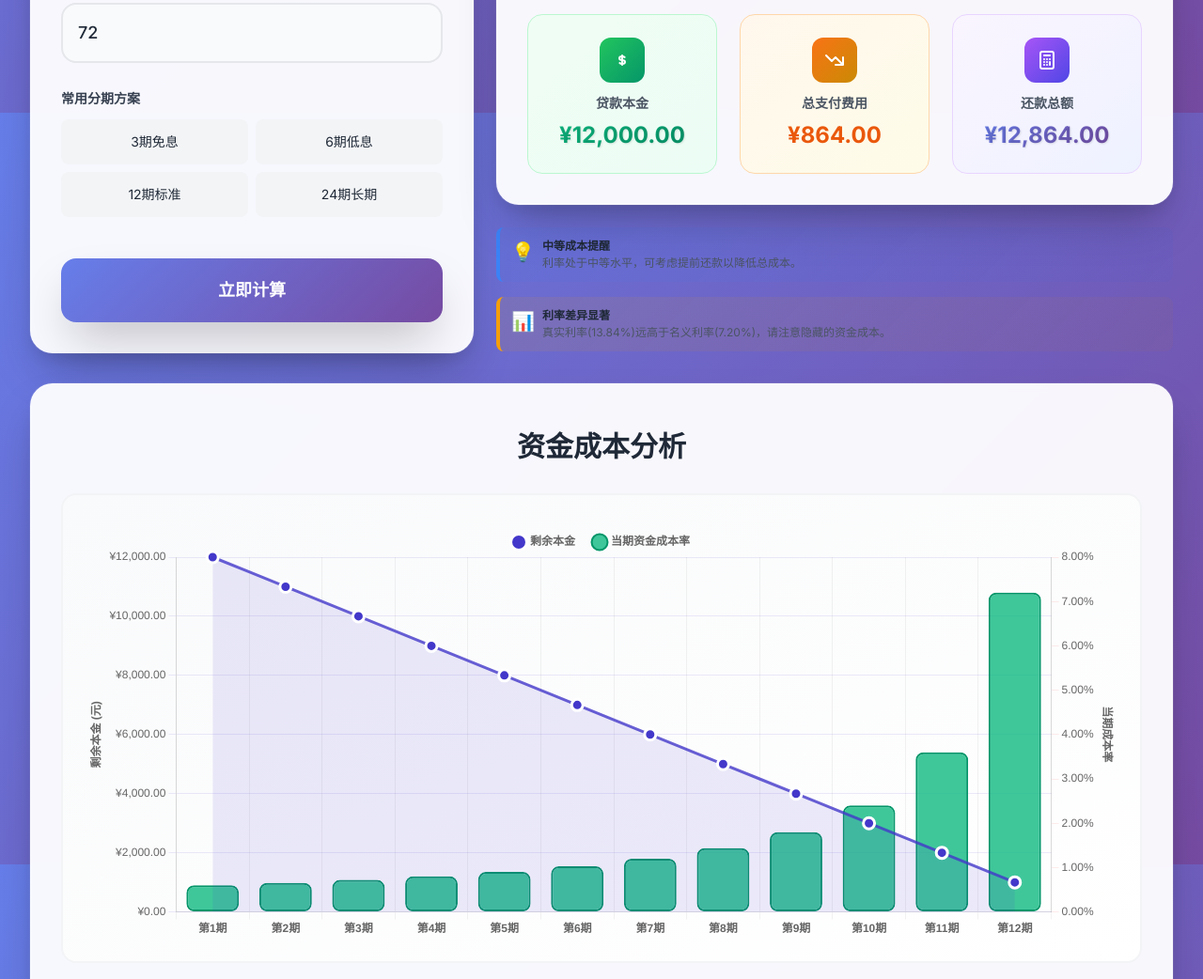
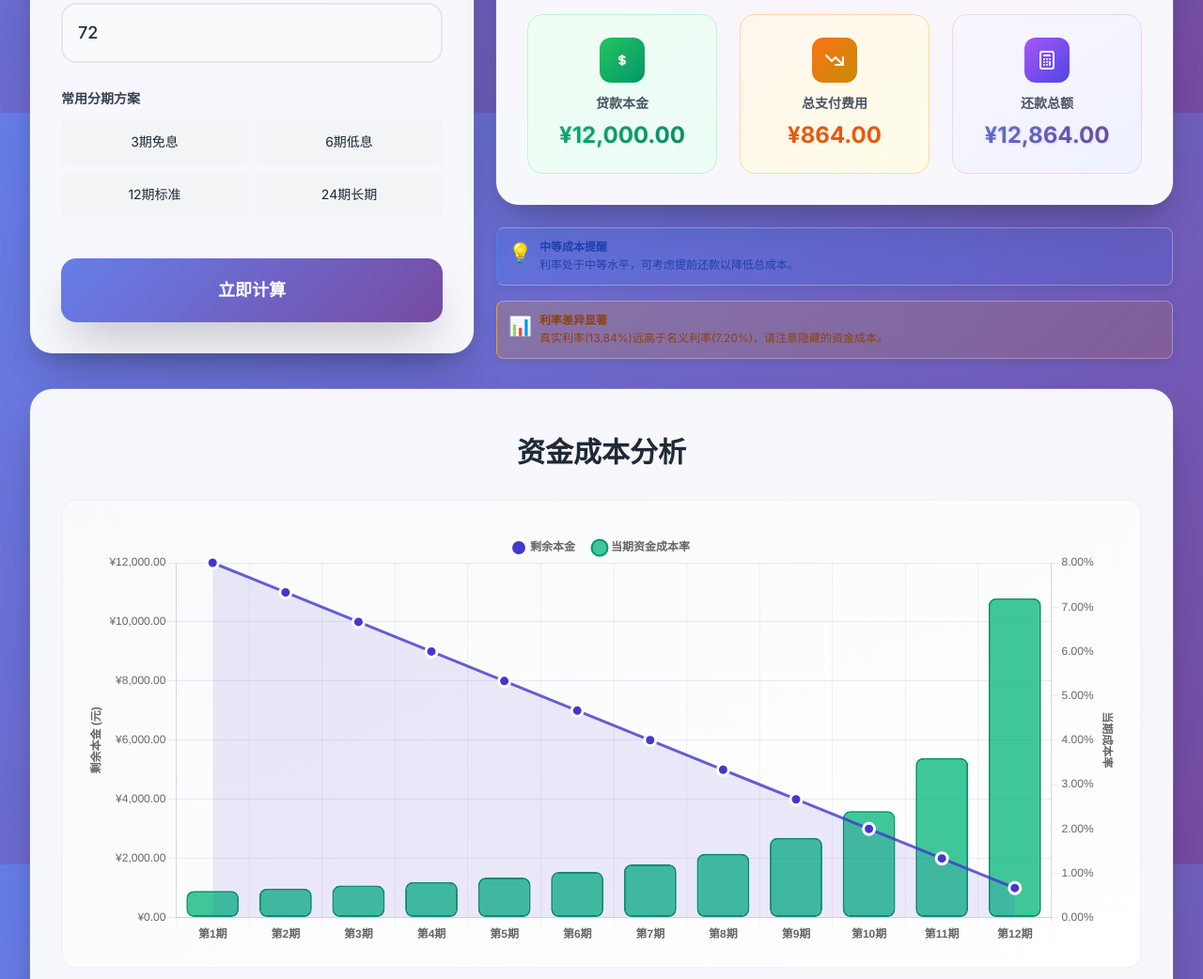
Before and after one commit to codertesla/EAR, a website: page index.html in a window 1280 px wide. Shown: the part 680-1722 px from the top of the page at 94% size. Drawn offline with nearby package versions, Linux system fonts and the light colour scheme.

Commit message:
Enhance recommendation card UI styles
Improved the appearance of .recommendation-card elements by adding background blur, rounded corners, and box shadows. Updated gradient backgrounds for warning, info, and danger variants for better visibility, and increased text contrast for improved readability.

```diff
--- a/styles.css
+++ b/styles.css
@@ -544,21 +544,58 @@
         .recommendation-card {
             border-left: 4px solid;
             transition: all 0.3s ease;
+            background: rgba(255, 255, 255, 0.85);
+            backdrop-filter: blur(10px);
+            border-radius: 16px;
+            box-shadow: 0 4px 12px rgba(0, 0, 0, 0.08);
+            border: 1px solid rgba(255, 255, 255, 0.3);
+            margin-bottom: 12px;
+        }
+
+        .recommendation-card:hover {
+            transform: translateY(-2px);
+            box-shadow: 0 8px 20px rgba(0, 0, 0, 0.12);
         }
 
         .recommendation-card.warning {
             border-left-color: var(--color-warning);
-            background: linear-gradient(135deg, rgba(245, 158, 11, 0.1), rgba(217, 119, 6, 0.05));
+            background: linear-gradient(135deg, rgba(245, 158, 11, 0.2), rgba(217, 119, 6, 0.15));
         }
 
         .recommendation-card.info {
             border-left-color: var(--color-info);
-            background: linear-gradient(135deg, rgba(59, 130, 246, 0.1), rgba(37, 99, 235, 0.05));
+            background: linear-gradient(135deg, rgba(59, 130, 246, 0.2), rgba(37, 99, 235, 0.15));
         }
 
         .recommendation-card.danger {
             border-left-color: var(--color-danger);
-            background: linear-gradient(135deg, rgba(239, 68, 68, 0.1), rgba(220, 38, 38, 0.05));
+            background: linear-gradient(135deg, rgba(239, 68, 68, 0.2), rgba(220, 38, 38, 0.15));
+        }
+
+        /* 改进文字对比度 */
+        .recommendation-card h4 {
+            color: #1f2937;
+            font-weight: 600;
+        }
+
+        .recommendation-card p {
+            color: #4b5563;
+            line-height: 1.5;
+        }
+
+        .recommendation-card.warning h4,
+        .recommendation-card.warning p {
+            color: #92400e;
+        }
+
+        .recommendation-card.info h4,
+        .recommendation-card.info p {
+            color: #1e40af;
+        }
+
+        .recommendation-card.danger h4,
+        .recommendation-card.danger p {
+            color: #991b1b;
         }
 
         /* 输入验证样式 */
```
